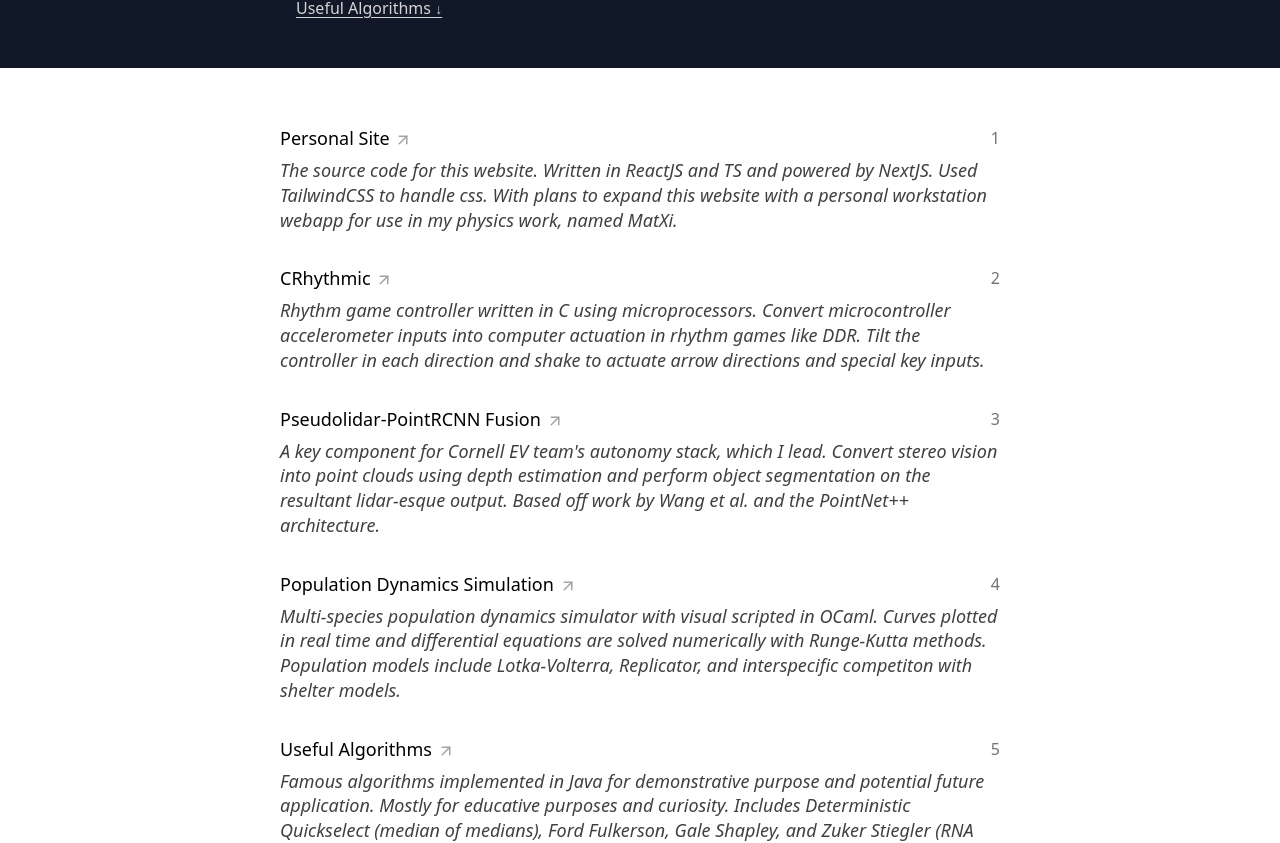
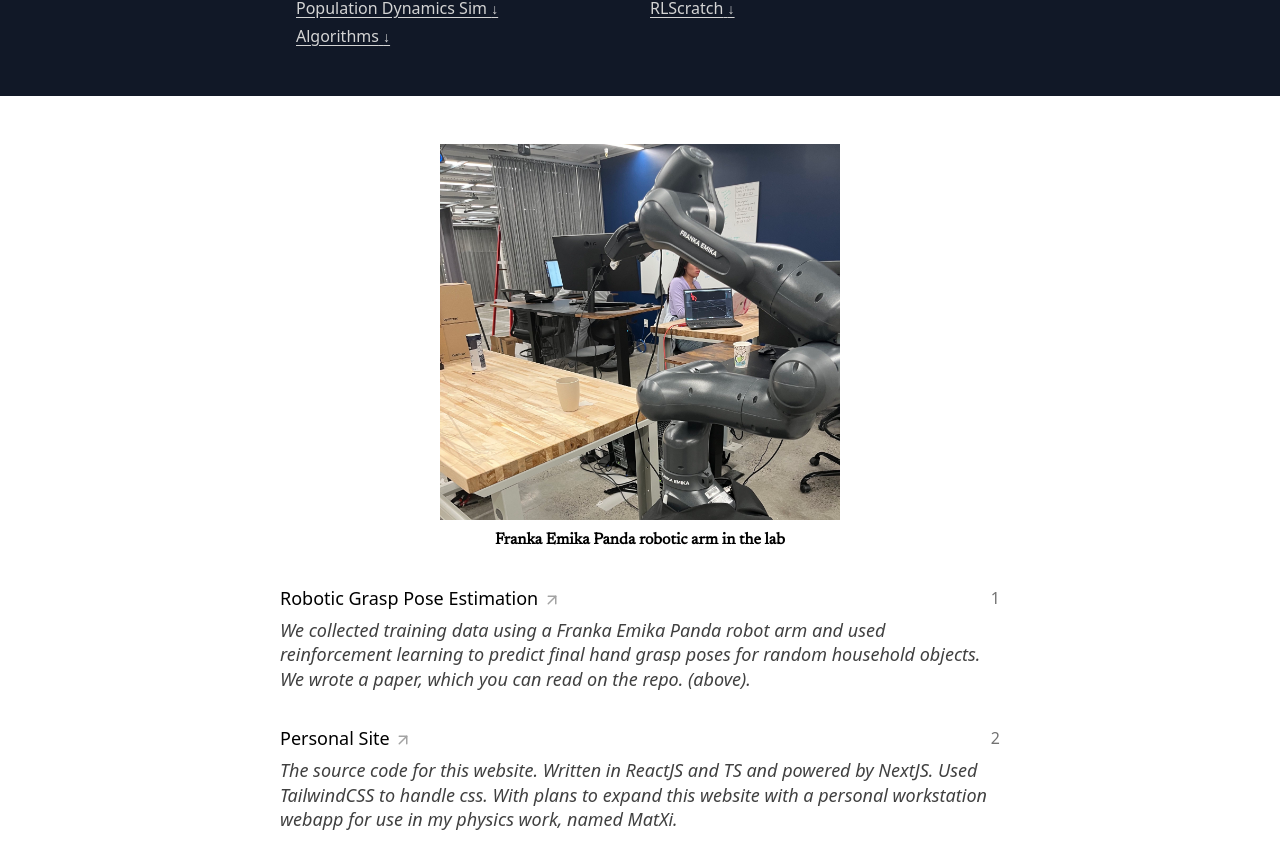
Before and after one commit to bryant-har/bryanthar.com, a Next.js app: page /projects in a window 1280 px wide. Shown: the part 640-1483 px from the top of the page. Built offline with nearby package versions, Linux system fonts and the light colour scheme.

Commit message:
Add Reinforcement learning stuff

```diff
--- a/src/pages/projects/index.js
+++ b/src/pages/projects/index.js
@@ -27,7 +27,11 @@ export default function Projects() {
           <h1 className="heading text-white">Table of Contents</h1>
           <div className="grid grid-cols-2 gap-1 pl-4">
             {projs.map((item, index) => (
-              <a className="link text-neutral-300 hover:text-white hover:underline" key={index} href={`#${item.title}`}>
+              <a
+                className="link text-neutral-300 hover:text-white hover:underline"
+                key={index}
+                href={`#${item.title}`}
+              >
                 {item.title}&nbsp;<b className="text-sm">↓</b>
               </a>
             ))}
@@ -35,6 +39,14 @@ export default function Projects() {
         </section>
       </div>
       <section className="layout pt-12">
+      <div>
+        <img
+          className="mx-auto"
+          width="400"
+          height="auto"
+          src="./static/arm.jpg"/>
+        <p className="text-center font-serif mx-auto text-black font-bold pt-2 pb-6">Franka Emika Panda robotic arm in the lab</p>
+      </div>
         <div className="grid gap-y-4">
           {projs.map((item, index) => (
             <a
--- a/src/pages/projects/projects.yaml
+++ b/src/pages/projects/projects.yaml
@@ -1,35 +1,48 @@
 projects:
+  - title: Robotic Grasp Pose Estimation
+    summary: >
+      We collected training data using a Franka Emika Panda robot arm and used reinforcement learning to predict
+      final hand grasp poses for random household objects. We wrote a paper, which you can read on the repo. (above).
+    date: 1
+    link: https://github.com/dreamShepherd/Robotic-Grasp-Pose-Estimation/
   - title: Personal Site
     summary: >
       The source code for this website. Written in ReactJS and TS and powered by NextJS. Used TailwindCSS to handle css.
       With plans to expand this website with a personal workstation webapp for use in my physics work, named MatXi.
-    date: 1
+    date: 2
     link: https://github.com/dreamShepherd/MatXi
   - title: CRhythmic
     summary: >
       Rhythm game controller written in C using microprocessors.
       Convert microcontroller accelerometer inputs into computer actuation in rhythm games like DDR.
       Tilt the controller in each direction and shake to actuate arrow directions and special key inputs.
-    date: 2
+    date: 3
     link: https://github.com/dreamShepherd/Crhythmic
   - title: Pseudolidar-PointRCNN Fusion
     summary: >
       A key component for Cornell EV team's autonomy stack, which I lead.
       Convert stereo vision into point clouds using depth estimation and perform object segmentation on the
       resultant lidar-esque output. Based off work by Wang et al. and the PointNet++ architecture.
-    date: 3
+    date: 4
     link: https://github.com/dreamShepherd/Pseudolidar-PointRCNN-Fusion/
-  - title: Population Dynamics Simulation
+  - title: Population Dynamics Sim
     summary: >
       Multi-species population dynamics simulator with visual scripted in OCaml.
       Curves plotted in real time and differential equations are solved numerically with Runge-Kutta methods.
       Population models include Lotka-Volterra, Replicator, and interspecific competiton with shelter models.
-    date: 4
+    date: 5
     link: https://github.com/dreamShepherd/Multi-Species-Population-Dynamics
-  - title: Useful Algorithms
+  - title: RLScratch
+    summary: >
+      A collection of reinforcement learning techniques and implementations for future reference.
+      Environments taken from OpenAI gym. Includes Q-Learning, transfer learning, Markov Decision Processes, REINFORCE algorithm,
+      Behavior Cloning, among others.
+    date: 6
+    link: https://github.com/dreamShepherd/Reinforcement-Learning-MDP-From-Scratch
+  - title: Algorithms
     summary: >
       Famous algorithms implemented in Java for demonstrative purpose and potential future application.
       Mostly for educative purposes and curiosity. Includes Deterministic Quickselect (median of medians), Ford Fulkerson,
       Gale Shapley, and Zuker Stiegler (RNA Folding).
-    date: 5
+    date: 7
     link: https://github.com/dreamShepherd/Useful-Algos
```
Also changed, not shown: public/static/arm.jpg (added).
